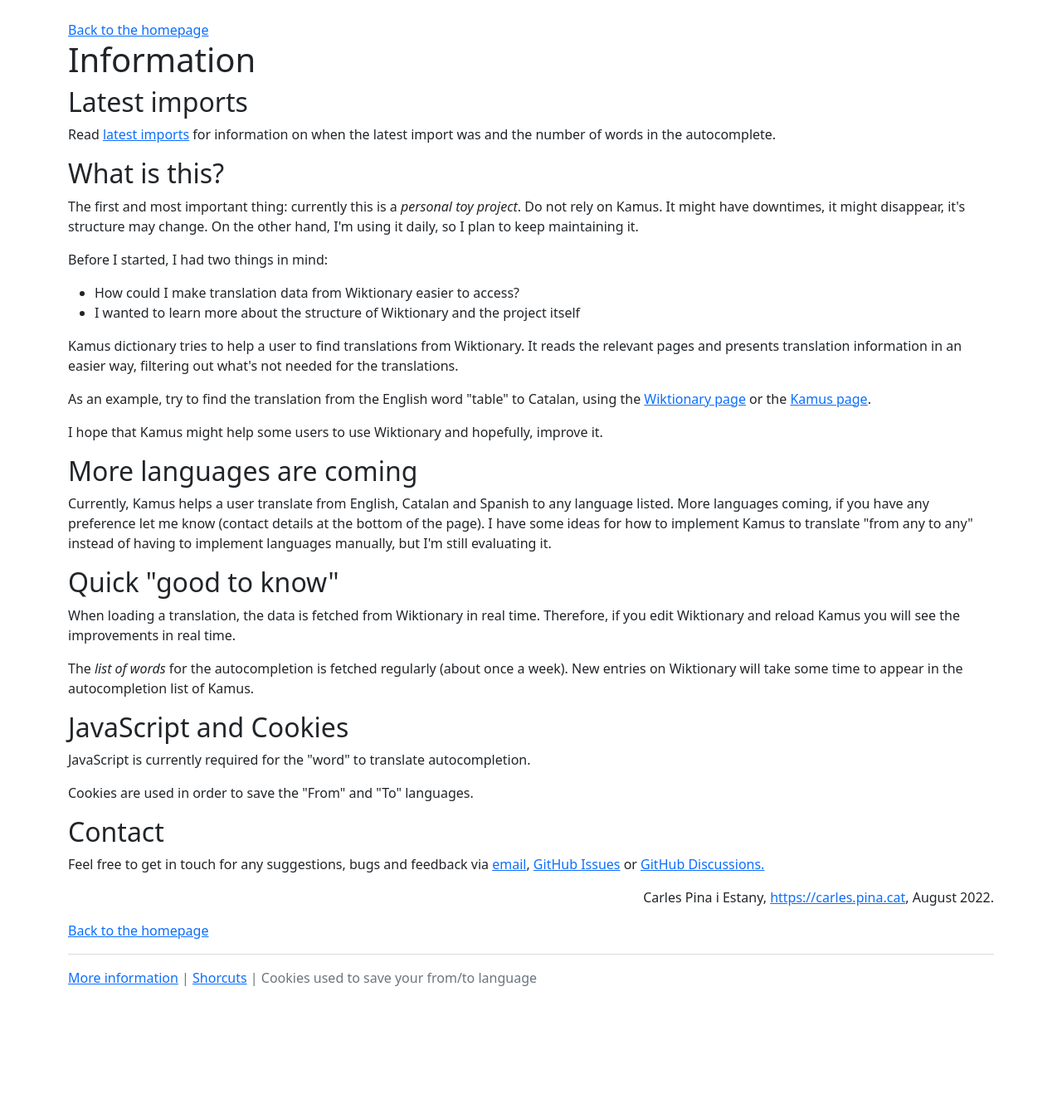
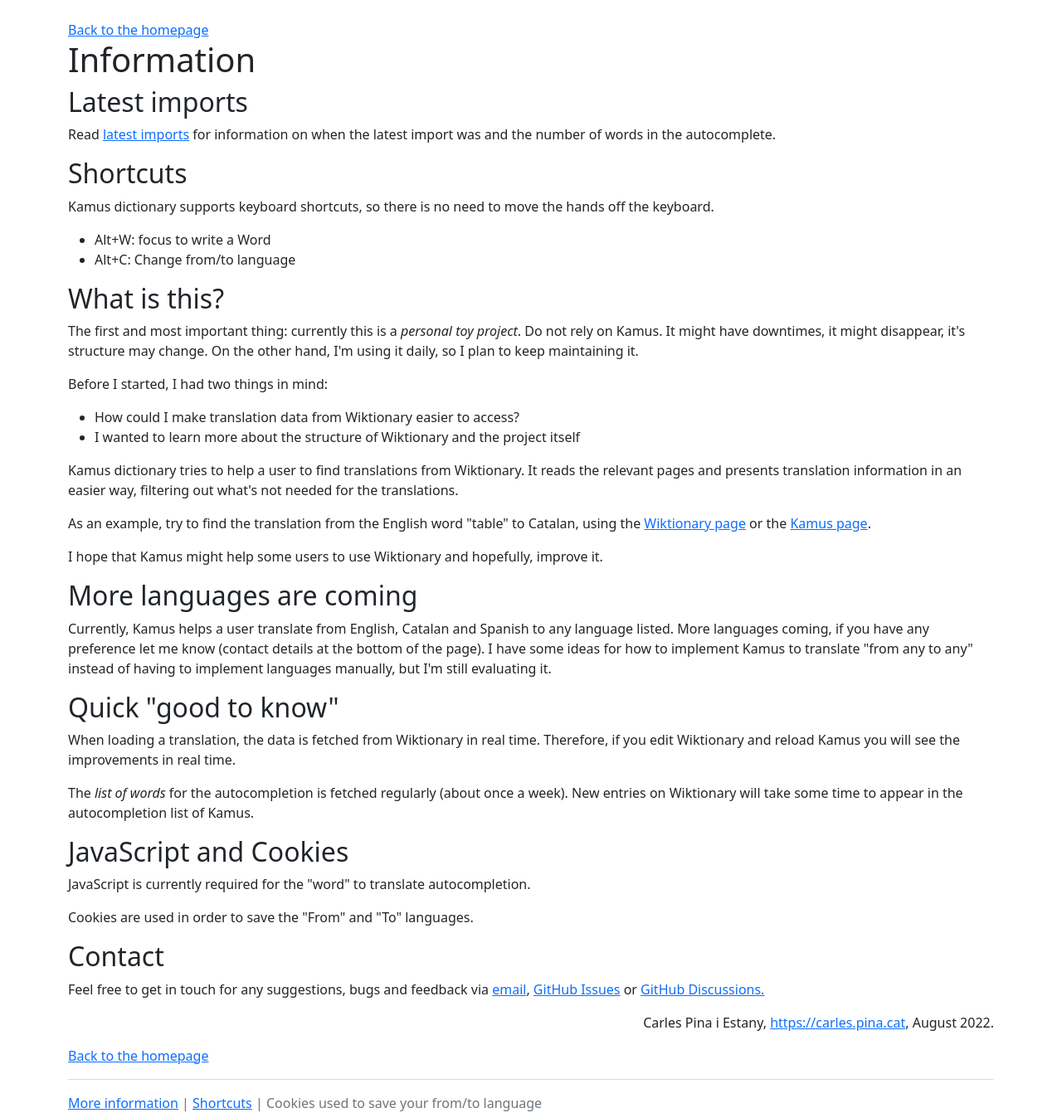
Before and after one commit to cpina/kamus-dictionary, a Django app: template kamus/core/templates/kamus/information.html in a window 1280 px wide. Shown: the whole page at 83% size. Before the commit the page ends 1189 px from the top, so only its background shows below. Run offline with Django 4.2, Linux system fonts and the light colour scheme; the template is opened without the code that fills it, so the values that code supplies are empty; some libraries are stand-ins or nearby versions.

Commit message:
Add shorcut documentation

```diff
--- a/kamus/core/forms.py
+++ b/kamus/core/forms.py
@@ -4,6 +4,7 @@
 from crispy_forms.layout import Layout, Div, Submit, HTML
 from django import forms
 from django.core.exceptions import ValidationError
+from django.utils.safestring import mark_safe
 
 from core.models import Language, WordWithTranslation
 from wiktionary import FROM_LANGUAGES
@@ -66,7 +67,7 @@
                                                    to_field_name="code",
                                                    )
 
-        self.fields["word"] = CaseSensitiveModelChoiceField(label="Word",
+        self.fields["word"] = CaseSensitiveModelChoiceField(label=mark_safe("<abbr>W</abbr>ord"),
                                                      queryset=WordWithTranslation.objects.all().order_by("word"),
                                                      widget=ModelSelect2Bootstrap5("autocomplete-word-with-translation", forward=["from"],  attrs={"data-minimum-input-length": 2}),
                                                      to_field_name="word",
--- a/kamus/core/static/css/css.css
+++ b/kamus/core/static/css/css.css
@@ -0,0 +1,8 @@
+
+/*
+https://stackoverflow.com/questions/48266239/how-to-display-a-specific-shortcut-key-in-html
+An easy way to write in HTML <abbr>W</abbr>ord and have it underlined
+ */
+abbr {
+  text-decoration: underline;
+}
--- a/kamus/core/templates/kamus/_base.html
+++ b/kamus/core/templates/kamus/_base.html
@@ -29,7 +29,7 @@
 
         <footer class="text-secondary">
             <hr>
-            <a href="{% url 'information' %}">More information</a> | <a href="{% url 'shorcuts' %}">Shorcuts</a> | Cookies used to save your from/to language
+            <a href="{% url 'information' %}">More information</a> | <a href="{% url 'shortcuts' %}">Shortcuts</a> | Cookies used to save your from/to language
         </footer>
     </div>
 </main>
--- /dev/null
+++ b/kamus/core/templates/kamus/_shortcuts.html
@@ -0,0 +1,9 @@
+Kamus dictionary supports keyboard shortcuts, so there is no need to move the hands off the keyboard.
+<ul>
+    <li>
+        Alt+W: focus to write a Word
+    </li>
+    <li>
+        Alt+C: Change from/to language
+    </li>
+</ul>
--- a/kamus/core/templates/kamus/information.html
+++ b/kamus/core/templates/kamus/information.html
@@ -9,6 +9,10 @@
     <p>
         Read <a href="{% url "imports" %}">latest imports</a> for information on when the latest import was and
         the number of words in the autocomplete.
+    </p>
+    <h2>Shortcuts</h2>
+    <p>
+        {% include "kamus/_shortcuts.html" %}
     </p>
     <h2>What is this?</h2>
     <p>
--- a/kamus/core/urls.py
+++ b/kamus/core/urls.py
@@ -7,7 +7,7 @@
     path("autocomplete/languages/", autocompletes.LanguageAutocomplete.as_view(), name="autocomplete-languages"),
     path("autocomplete/words-with-translation/", autocompletes.WordWithTranslationAutocomplete.as_view(), name="autocomplete-word-with-translation"),
     path("information/", views.Information.as_view(), name="information"),
-    path("shorcuts/", views.Shorcuts.as_view(), name="shorcuts"),
+    path("shortcuts/", views.Shortcuts.as_view(), name="shortcuts"),
     path("imports/", views.Imports.as_view(), name="imports"),
 
     path("", views.Homepage.as_view(), name="homepage"),
--- a/kamus/core/views.py
+++ b/kamus/core/views.py
@@ -42,7 +42,7 @@
 class Information(TemplateView):
     template_name = "kamus/information.html"
 
-class Shorcuts(TemplateView):
+class Shortcuts(TemplateView):
     template_name = "kamus/shortcuts.html"
 
 class Imports(TemplateView):
```
Also changed, not shown: kamus/core/templates/kamus/shortcuts.html (+3 -11 lines).
